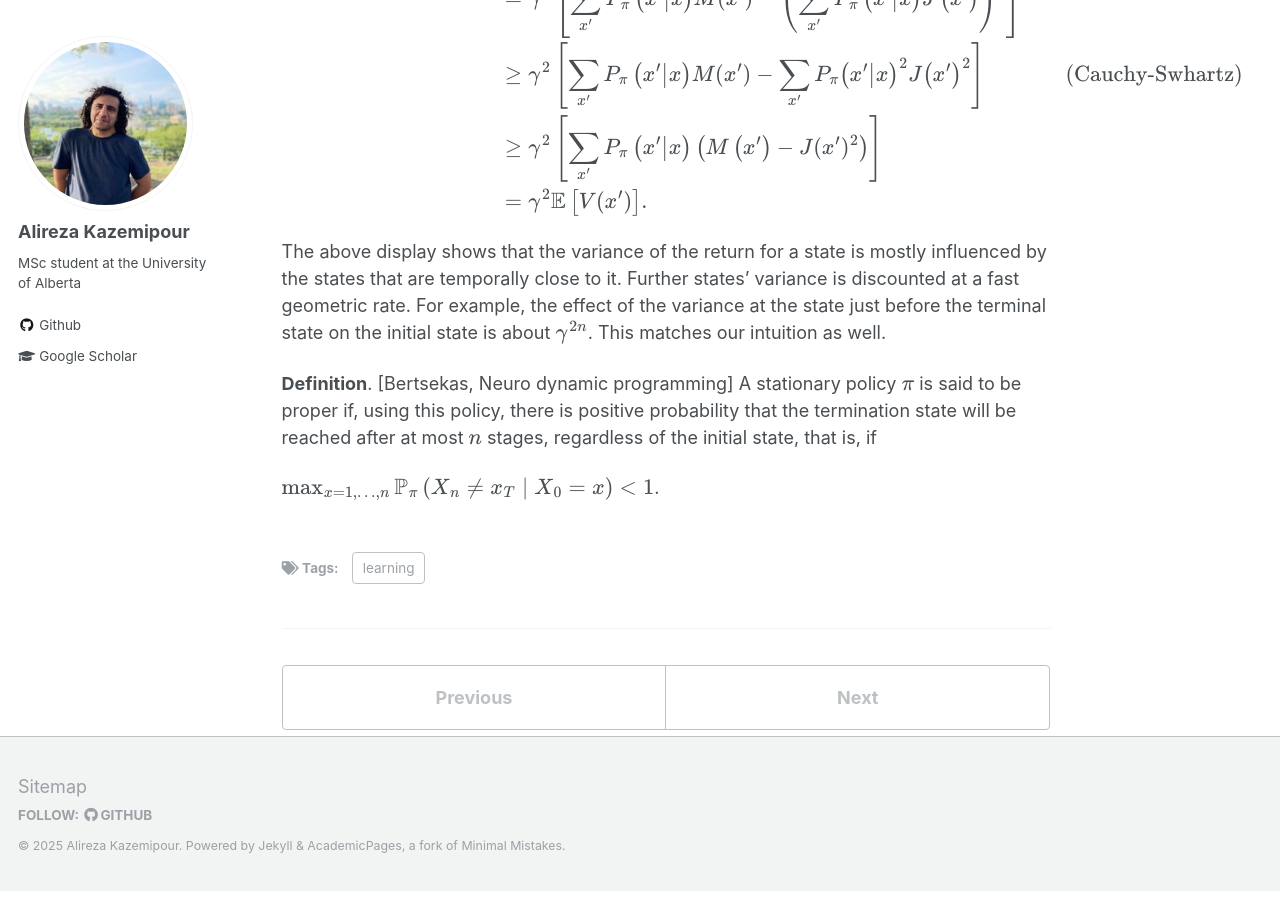
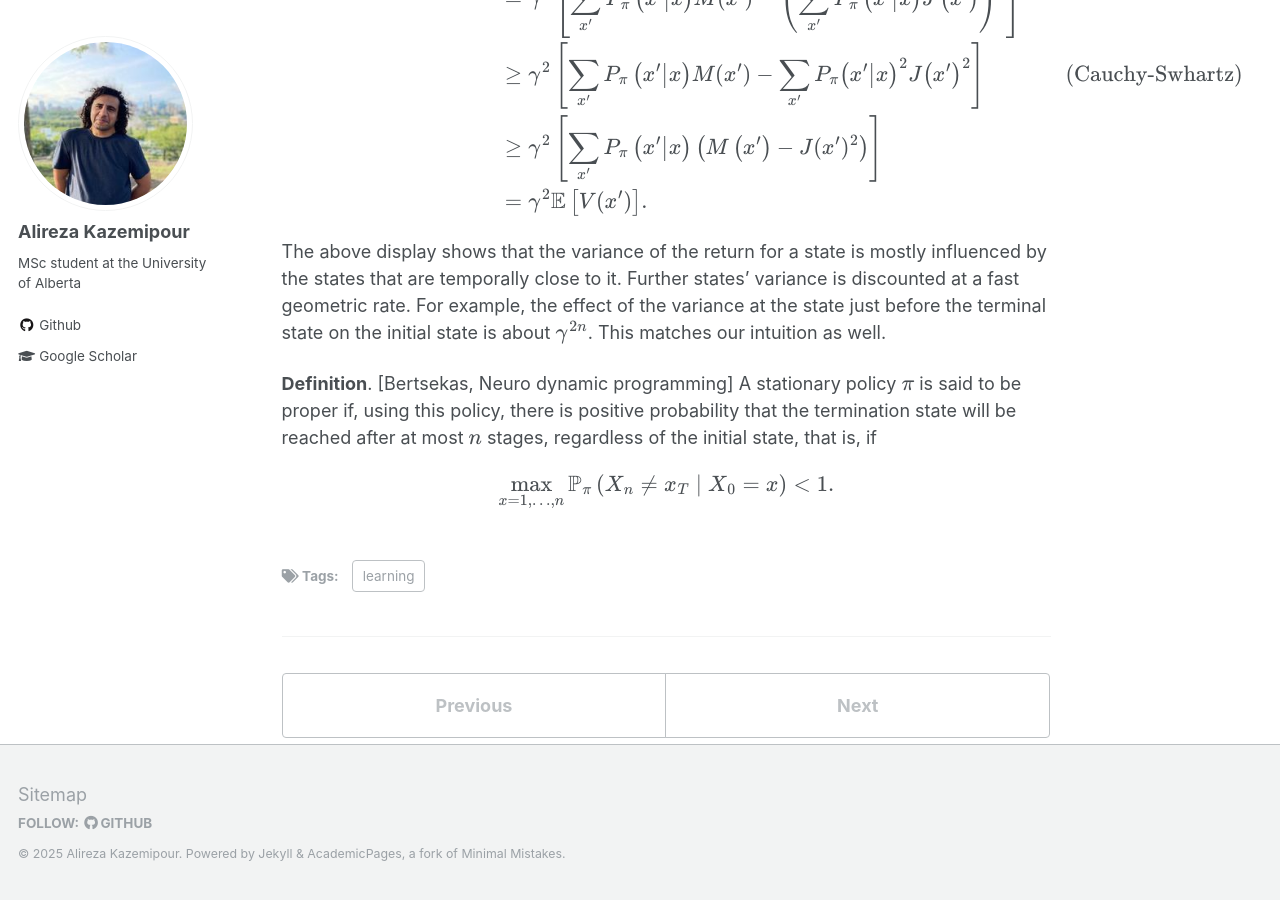
Before and after one commit to alirezakazemipour/alirezakazemipour.github.io, a Jekyll site: the page built from _posts/2025-09-6-mmnts-bllmn.md, in a window 1280 px wide and 900 px high, scrolled down 2068 px. Built offline with Jekyll 4.4.1, drawn with Linux system fonts in a browser that asks for light colours; formulas are drawn with MathJax 3; some of the changed text lies outside the part shown.

Commit message:
fix bug in  the moments post

```diff
--- a/_posts/2025-09-6-mmnts-bllmn.md
+++ b/_posts/2025-09-6-mmnts-bllmn.md
@@ -71,4 +71,6 @@ The above display shows that the variance of the return for a state is mostly in
 
 __Definition__. [Bertsekas, Neuro dynamic programming] A stationary policy $\pi$ is said to be proper if, using this policy, there is positive probability that the termination state will be reached after at most $n$ stages, regardless of the initial state, that is, if
 
-$$\max_{x = 1, \dots, n} \mathbb{P}_{\pi} \left( X_n \neq x_T \mid X_0=x\right) < 1$$.
+$$\begin{equation*}
+\max_{x = 1, \dots, n} \mathbb{P}_{\pi} \left( X_n \neq x_T \mid X_0=x\right) < 1
+\end{equation*}.$$
```
Also changed, not shown: other parts of _posts/2025-09-6-mmnts-bllmn.md (+1 -1 lines).
